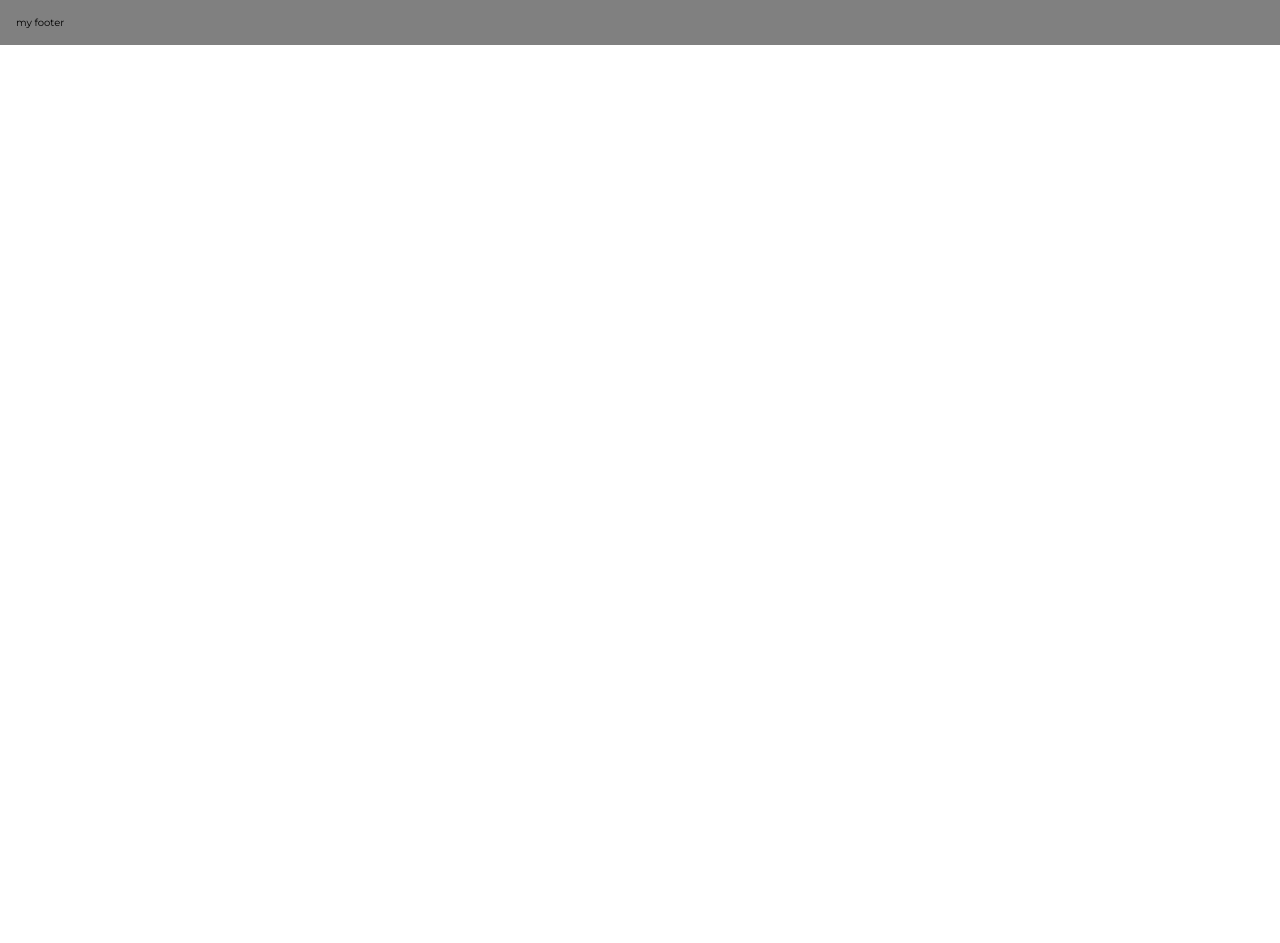
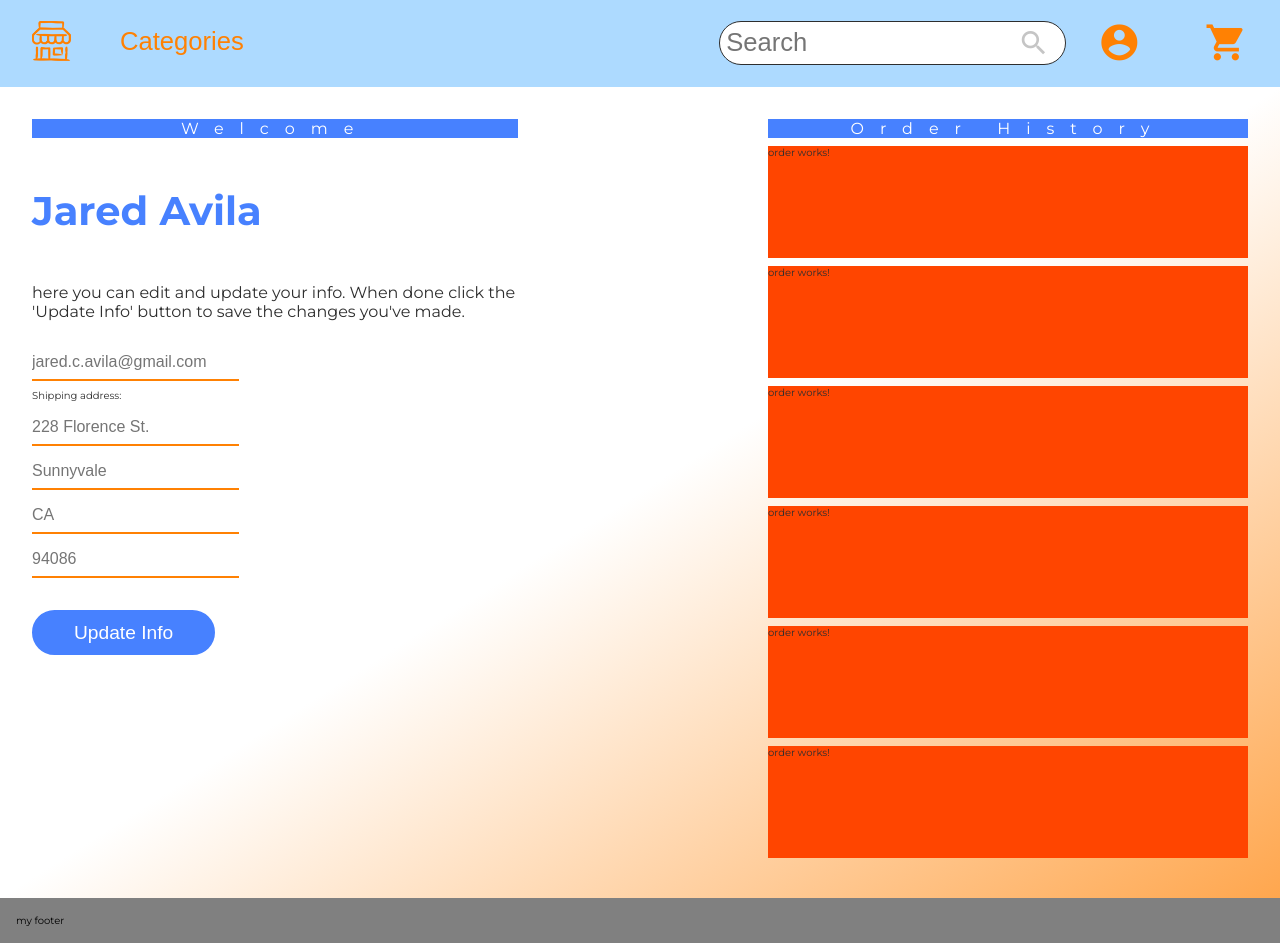
Before and after one commit to JaredAvila/mean_store, an Angular app in the folder client/: page /user in a window 1280 px wide. Before the commit this address led to /. Before the commit the page ends 800 px from the top, so only its background shows below. Built offline with nearby package versions, Linux system fonts and the light colour scheme.

Commit message:
user-dashboard finished

```diff
--- a/client/src/app/app-routing.module.ts
+++ b/client/src/app/app-routing.module.ts
@@ -8,6 +8,7 @@ import { SearchResultsComponent } from "./search-results/search-results.componen
 import { CartComponent } from "./cart/cart.component";
 import { LoginComponent } from "./login/login.component";
 import { RegisterComponent } from "./register/register.component";
+import { UserDashComponent } from "./user-dash/user-dash.component";
 
 const routes: Routes = [
   {
@@ -41,6 +42,10 @@ const routes: Routes = [
   {
     path: "register",
     component: RegisterComponent
+  },
+  {
+    path: "user",
+    component: UserDashComponent
   }
 ];
 
--- a/client/src/app/app.module.ts
+++ b/client/src/app/app.module.ts
@@ -21,9 +21,11 @@ import { CartItemComponent } from './cart-item/cart-item.component';
 import { FooterComponent } from './footer/footer.component';
 import { LoginComponent } from './login/login.component';
 import { RegisterComponent } from './register/register.component';
+import { UserDashComponent } from './user-dash/user-dash.component';
+import { OrderComponent } from './order/order.component';
 
 @NgModule({
-  declarations: [AppComponent, HomeComponent, LandingComponent, NavbarComponent, SaleComponent, ItemComponent, PopularItemsComponent, FeaturedCategoriesComponent, CategoryComponent, CategoryPageComponent, ItemPageComponent, SearchResultsComponent, AddToCartComponent, CartComponent, CartItemComponent, FooterComponent, LoginComponent, RegisterComponent],
+  declarations: [AppComponent, HomeComponent, LandingComponent, NavbarComponent, SaleComponent, ItemComponent, PopularItemsComponent, FeaturedCategoriesComponent, CategoryComponent, CategoryPageComponent, ItemPageComponent, SearchResultsComponent, AddToCartComponent, CartComponent, CartItemComponent, FooterComponent, LoginComponent, RegisterComponent, UserDashComponent, OrderComponent],
   imports: [BrowserModule, AppRoutingModule],
   providers: [],
   bootstrap: [AppComponent]
--- /dev/null
+++ b/client/src/app/order/order.component.html
@@ -0,0 +1,3 @@
+<p>
+  order works!
+</p>
--- /dev/null
+++ b/client/src/app/order/order.component.scss
@@ -0,0 +1,6 @@
+p {
+  height: 7rem;
+  width: 30rem;
+  background-color: orangered;
+  margin: 0.5rem 0;
+}
--- /dev/null
+++ b/client/src/app/order/order.component.ts
@@ -0,0 +1,15 @@
+import { Component, OnInit } from '@angular/core';
+
+@Component({
+  selector: 'app-order',
+  templateUrl: './order.component.html',
+  styleUrls: ['./order.component.scss']
+})
+export class OrderComponent implements OnInit {
+
+  constructor() { }
+
+  ngOnInit() {
+  }
+
+}
--- /dev/null
+++ b/client/src/app/user-dash/user-dash.component.html
@@ -0,0 +1,55 @@
+<app-navbar></app-navbar>
+<div class="dash">
+  <div class="dash__left">
+    <p class="dash__left--welcome">Welcome</p>
+    <h3 class="dash__left--name">Jared Avila</h3>
+    <p class="dash__left--info">
+      here you can edit and update your info. When done click the 'Update Info'
+      button to save the changes you've made.
+    </p>
+    <form action="#" class="dash__left--form">
+      <input
+        type="email"
+        placeholder="jared.c.avila@gmail.com"
+        class="dash__left--input"
+      />
+      <label for="street">Shipping address:</label>
+      <input
+        class="dash__left--input"
+        type="text"
+        name="street"
+        placeholder="228 Florence St."
+      />
+      <input
+        class="dash__left--input"
+        type="text"
+        name="city"
+        placeholder="Sunnyvale"
+      />
+      <input
+        class="dash__left--input"
+        type="text"
+        name="state"
+        placeholder="CA"
+      />
+      <input
+        class="dash__left--input"
+        type="text"
+        name="zip"
+        placeholder="94086"
+      />
+      <button class="dash__left--btn" type="button">Update Info</button>
+    </form>
+  </div>
+  <div class="dash__right">
+    <p class="dash__right--text">Order History</p>
+    <div class="dash__right--orders">
+      <app-order></app-order>
+      <app-order></app-order>
+      <app-order></app-order>
+      <app-order></app-order>
+      <app-order></app-order>
+      <app-order></app-order>
+    </div>
+  </div>
+</div>
--- /dev/null
+++ b/client/src/app/user-dash/user-dash.component.scss
@@ -0,0 +1,92 @@
+@import "../../styles.scss";
+
+.dash {
+  background-image: linear-gradient(
+    to bottom right,
+    white 30%,
+    white 50%,
+    rgba($color-orange, 0.7) 100%
+  );
+  @include clearFix;
+  padding: 2rem;
+  color: $color-dark;
+
+  &__left {
+    float: left;
+    width: 40%;
+
+    &--welcome {
+      letter-spacing: 1rem;
+      font-size: 1rem;
+      color: white;
+      background-color: $color-blue;
+      text-align: center;
+    }
+
+    &--name {
+      color: $color-blue;
+      font-size: 2.5rem;
+      padding: 3rem 0;
+    }
+
+    &--info {
+      font-size: 1rem;
+      margin-bottom: 1.5rem;
+    }
+
+    &--form {
+      & > * {
+        display: block;
+      }
+    }
+
+    &--input {
+      outline: none;
+      font-size: 1rem;
+      padding: 0.5rem 0;
+      border: none;
+      margin: 0.5rem 0;
+      border-bottom: 2px solid $color-orange;
+    }
+
+    &--btn {
+      cursor: pointer;
+      text-align: center;
+      padding: 0.6rem 2.5rem;
+      outline: none;
+      border-radius: 2.5rem;
+      font-size: 1.2rem;
+      transition: $transition;
+      border: none;
+      color: white;
+      background-color: $color-blue;
+      border: 2px solid $color-blue;
+      margin-top: 2rem;
+
+      &:active {
+        filter: brightness(0.9);
+      }
+
+      &:hover {
+        color: $color-blue;
+        background-color: white;
+      }
+    }
+  }
+  &__right {
+    float: right;
+
+    &--text {
+      letter-spacing: 1rem;
+      font-size: 1rem;
+      color: white;
+      background-color: $color-blue;
+      text-align: center;
+    }
+
+    &--orders {
+      height: 91vh;
+      overflow-y: scroll;
+    }
+  }
+}
--- /dev/null
+++ b/client/src/app/user-dash/user-dash.component.ts
@@ -0,0 +1,15 @@
+import { Component, OnInit } from '@angular/core';
+
+@Component({
+  selector: 'app-user-dash',
+  templateUrl: './user-dash.component.html',
+  styleUrls: ['./user-dash.component.scss']
+})
+export class UserDashComponent implements OnInit {
+
+  constructor() { }
+
+  ngOnInit() {
+  }
+
+}
```
Also changed, not shown: 2 other files (tests, documents, lock files or other folders).
